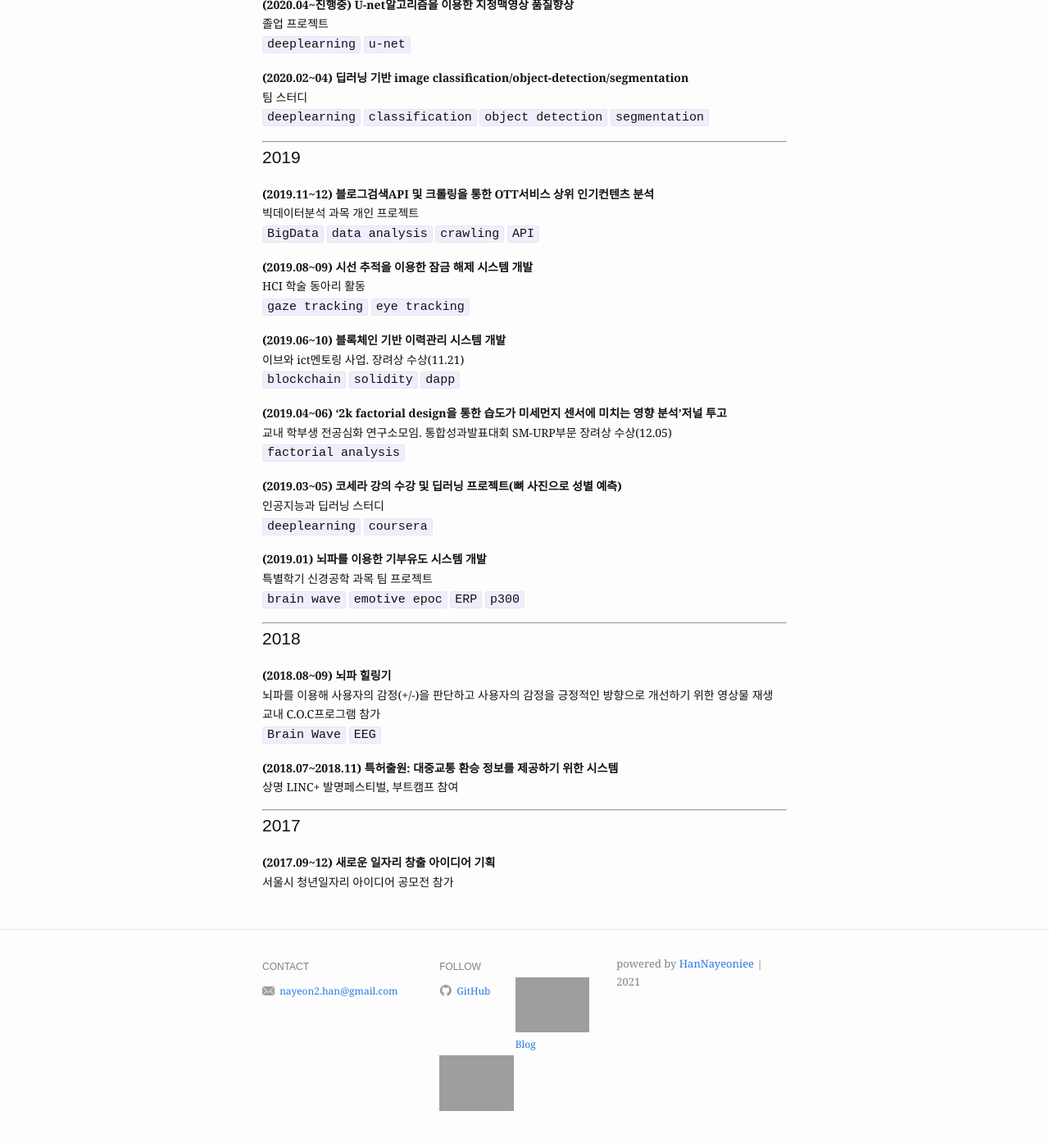
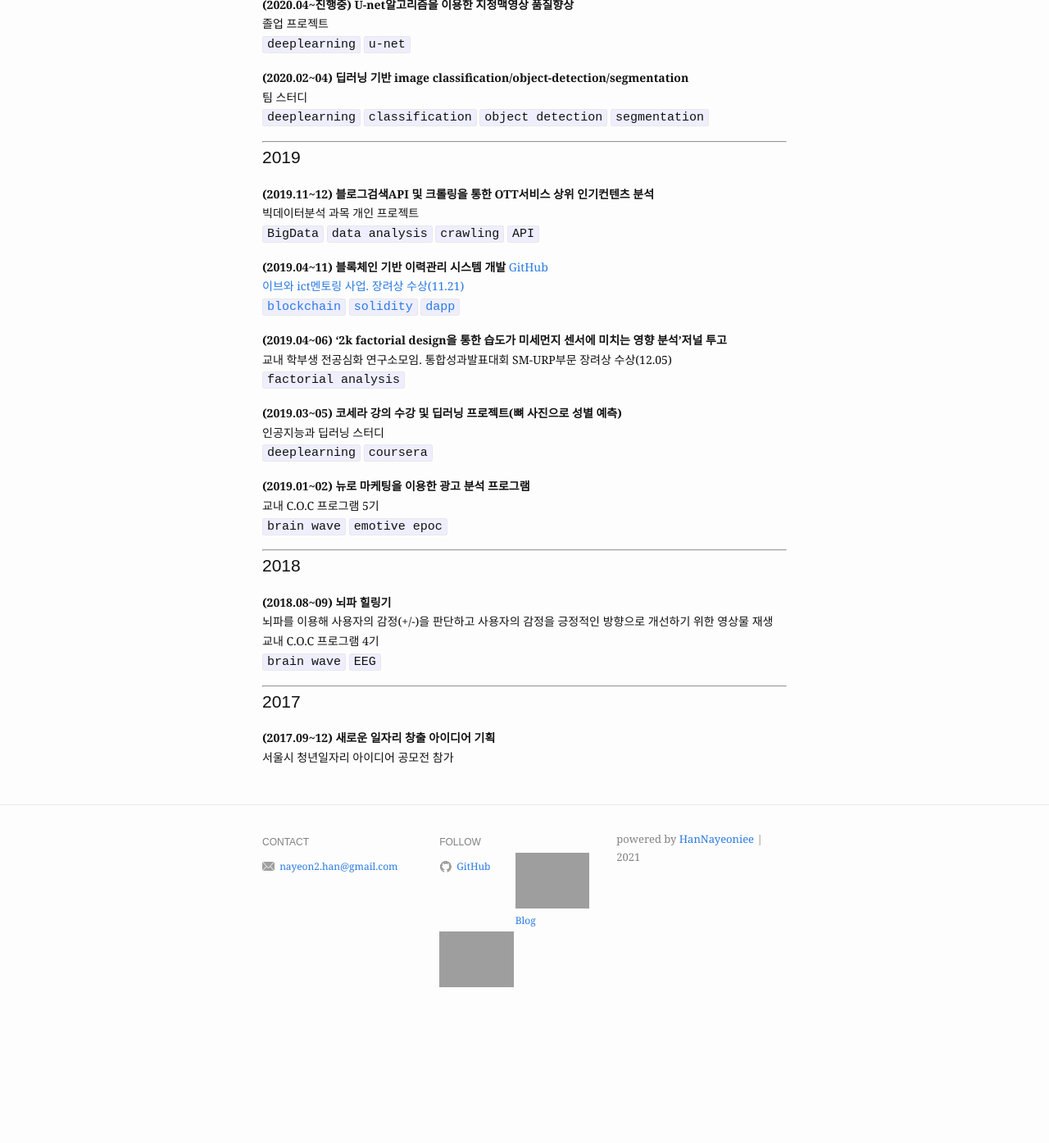
Before and after one commit to HanNayeoniee/HanNayeoniee.github.io, a Jekyll site: the page built from aboutme.md, in a window 1280 px wide and 1400 px high, scrolled down 632 px. Shown: the top 1394 px of the window at 82% size. Built offline with Jekyll 4.4.1, drawn with Linux system fonts in a browser that asks for light colours; after the commit the page ends 1881 px from its top, so only the background shows below that.

Commit message:
Update aboutme.md

```diff
--- a/aboutme.md
+++ b/aboutme.md
@@ -42,11 +42,7 @@ __(2019.11~12) 블로그검색API 및 크롤링을 통한 OTT서비스 상위
 빅데이터분석 과목 개인 프로젝트<br>
 `BigData` `data analysis` `crawling` `API`
 
-__(2019.08~09) 시선 추적을 이용한 잠금 해제 시스템 개발__<br>
-HCI 학술 동아리 활동<br>
-`gaze tracking` `eye tracking`
-
-__(2019.06~10) 블록체인 기반 이력관리 시스템 개발__<br>
+__(2019.04~11) 블록체인 기반 이력관리 시스템 개발__  <a href="https://github.com/HanNayeoniee/smu_blockchain">GitHub<br>
 이브와 ict멘토링 사업. 장려상 수상(11.21)<br>
 `blockchain` `solidity` `dapp`
 
@@ -58,19 +54,16 @@ __(2019.03~05) 코세라 강의 수강 및 딥러닝 프로젝트(뼈 사진으
 인공지능과 딥러닝 스터디<br>
 `deeplearning` `coursera`
 
-__(2019.01) 뇌파를 이용한 기부유도 시스템 개발__<br>
-특별학기 신경공학 과목 팀 프로젝트<br>
-`brain wave` `emotive epoc` `ERP` `p300`
+__(2019.01~02) 뉴로 마케팅을 이용한 광고 분석 프로그램__<br>
+교내 C.O.C 프로그램 5기<br>
+`brain wave` `emotive epoc`
 
 ---------------
 ## 2018
 __(2018.08~09) 뇌파 힐링기__<br>
 뇌파를 이용해 사용자의 감정(+/-)을 판단하고 사용자의 감정을 긍정적인 방향으로 개선하기 위한 영상물 재생<br>
-교내 C.O.C프로그램 참가<br>
-`Brain Wave` `EEG`
-
-__(2018.07~2018.11) 특허출원: 대중교통 환승 정보를 제공하기 위한 시스템__<br>
-상명 LINC+ 발명페스티벌, 부트캠프 참여<br>
+교내 C.O.C 프로그램 4기<br>
+`brain wave` `EEG`
 
 -----------
 ## 2017
```
